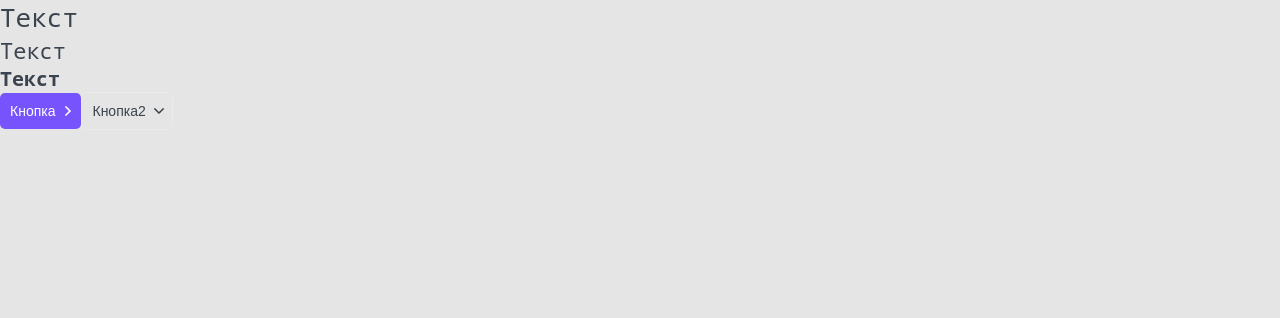
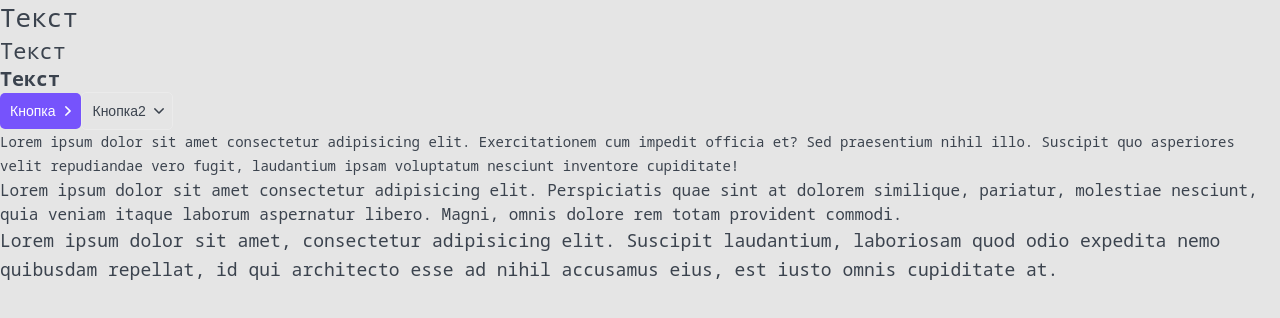
Before and after one commit to Oliolixinfree/top-application, a Next.js app: page / in a window 1280 px wide. Shown: the top 318 px of the page. Built offline with nearby package versions, Linux system fonts and the light colour scheme.

Commit message:
Ptag component created

```diff
--- /dev/null
+++ b/components/Ptag/Ptag.module.css
@@ -0,0 +1,16 @@
+.p {
+  margin: 0;
+}
+
+.small {
+  font-size: 14px;
+  line-height: 24px;
+}
+.medium {
+  font-size: 16px;
+  line-height: 24px;
+}
+.large {
+  font-size: 18px;
+  line-height: 29px;
+}
--- /dev/null
+++ b/components/Ptag/Ptag.tsx
@@ -0,0 +1,22 @@
+import { PtagProps } from './Ptag.props';
+import styles from './Ptag.module.css';
+import cn from 'classnames';
+
+export const Ptag = ({
+  size = 'medium',
+  children,
+  className,
+  ...props
+}: PtagProps): JSX.Element => {
+  return (
+    <p
+      className={cn(styles.p, className, {
+        [styles.small]: size === 'small',
+        [styles.medium]: size === 'medium',
+        [styles.large]: size === 'large',
+      })}
+      {...props}>
+      {children}
+    </p>
+  );
+};
--- a/components/index.ts
+++ b/components/index.ts
@@ -1,2 +1,3 @@
 export * from './Htag/Htag';
 export * from './Button/Button';
+export * from './Ptag/Ptag';
--- a/pages/index.tsx
+++ b/pages/index.tsx
@@ -1,5 +1,5 @@
 import React from 'react';
-import { Button, Htag } from '../components';
+import { Button, Htag, Ptag } from '../components';
 
 export default function Home(): JSX.Element {
   return (
@@ -13,6 +13,21 @@ export default function Home(): JSX.Element {
       <Button appearance="ghost" arrow="down">
         Кнопка2
       </Button>
+      <Ptag size="small">
+        Lorem ipsum dolor sit amet consectetur adipisicing elit. Exercitationem cum impedit officia
+        et? Sed praesentium nihil illo. Suscipit quo asperiores velit repudiandae vero fugit,
+        laudantium ipsam voluptatum nesciunt inventore cupiditate!
+      </Ptag>
+      <Ptag size="medium">
+        Lorem ipsum dolor sit amet consectetur adipisicing elit. Perspiciatis quae sint at dolorem
+        similique, pariatur, molestiae nesciunt, quia veniam itaque laborum aspernatur libero.
+        Magni, omnis dolore rem totam provident commodi.
+      </Ptag>
+      <Ptag size="large">
+        Lorem ipsum dolor sit amet, consectetur adipisicing elit. Suscipit laudantium, laboriosam
+        quod odio expedita nemo quibusdam repellat, id qui architecto esse ad nihil accusamus eius,
+        est iusto omnis cupiditate at.
+      </Ptag>
     </>
   );
 }
```
Also changed, not shown: components/Ptag/Ptag.props.ts (added, +7 -0 lines).
